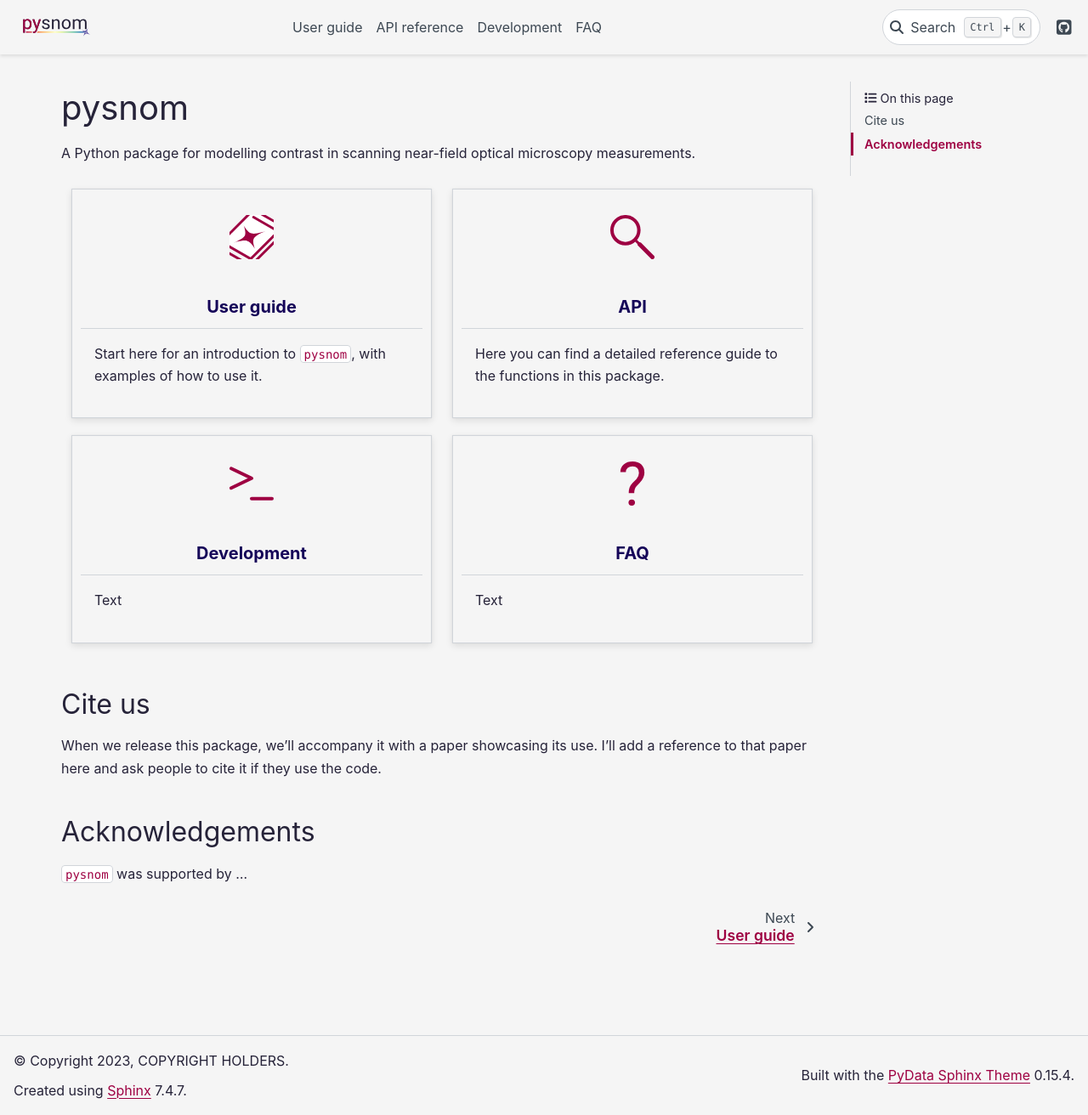
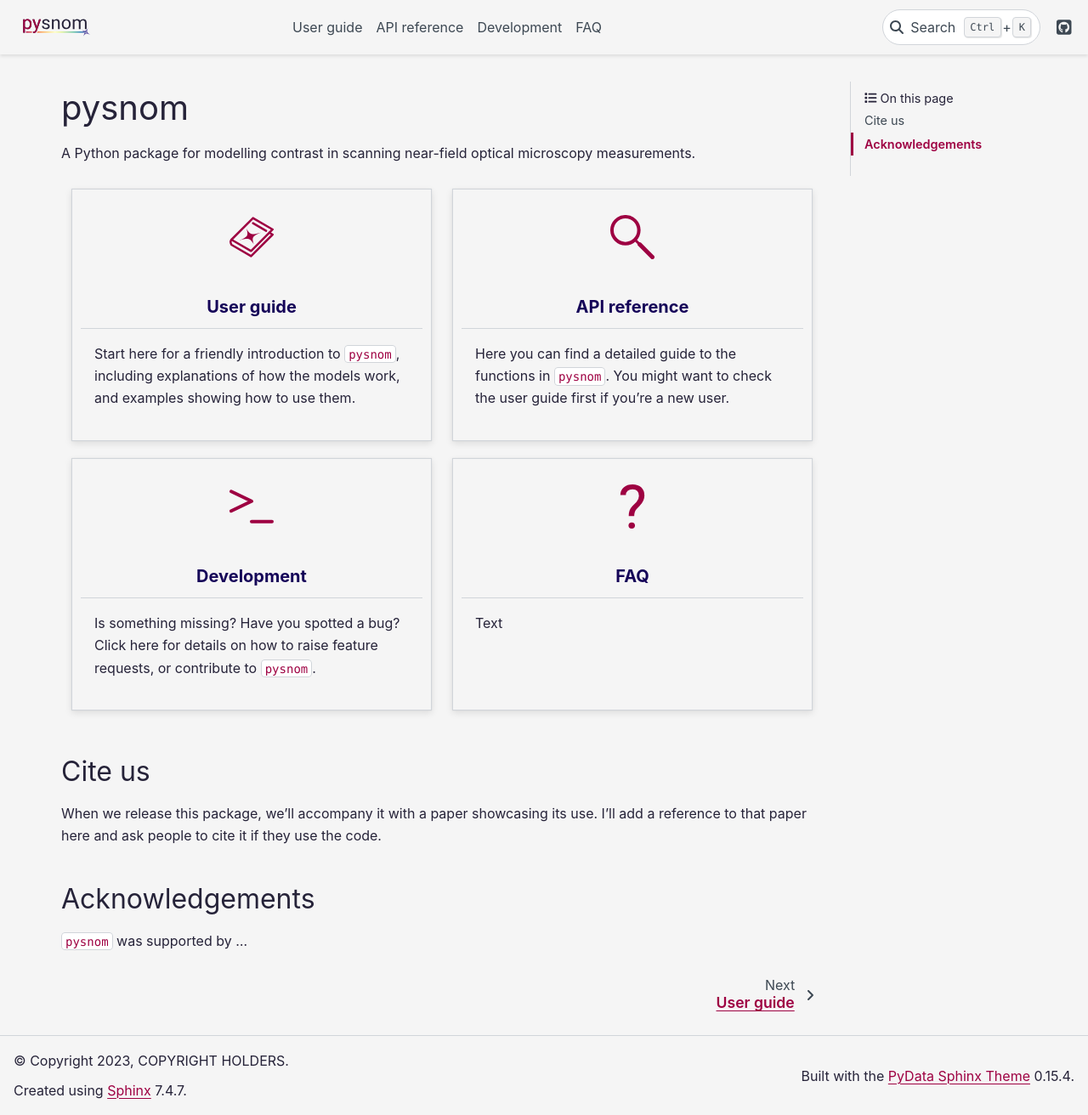
Before and after one commit to TomVincentUK/snompy, a Sphinx documentation site: the page built from docs/index.rst, in a window 1280 px wide and 1312 px high. Shown: the whole window at 85% size. Built offline with Sphinx 7.4.7 and the PyData theme 0.15.4, drawn with Linux system fonts in a browser that asks for light colours.

Commit message:
Fixing unfinished issues with docs

```diff
--- a/docs/guide/intro.rst
+++ b/docs/guide/intro.rst
@@ -12,7 +12,7 @@ If you already know how the finite dipole model (FDM) or point dipole model
 You can also refer to the detailed explanations of the functions used in
 the :doc:`../API/index`.
 The rest of this guide will take you through the workings of the two
-models, and also give tips on how the model can be used to help analyse
+models, and also give tips on how the models can be used to help analyse
 SNOM data.
 
 The examples in this guide rely heavily on ``numpy``, a Python package for
--- a/docs/index.rst
+++ b/docs/index.rst
@@ -23,19 +23,20 @@ microscopy measurements.
       User guide
       ^^^^^^^^^^
 
-      Start here for an introduction to ``pysnom``, with examples of how to
-      use it.
+      Start here for a friendly introduction to ``pysnom``, including
+      explanations of how the models work, and examples showing how to
+      use them.
 
     .. grid-item-card::
       :img-top: _static/api_image.svg
       :link: api
       :link-type: ref
 
-      API
-      ^^^
+      API reference
+      ^^^^^^^^^^^^^
 
-      Here you can find a detailed reference guide to the functions in this
-      package.
+      Here you can find a detailed  guide to the functions in ``pysnom``.
+      You might want to check the user guide first if you're a new user.
 
     .. grid-item-card::
       :img-top: _static/dev_image.svg
@@ -45,7 +46,11 @@ microscopy measurements.
       Development
       ^^^^^^^^^^^
 
-      Text
+      Is something missing?
+      Have you spotted a bug?
+      Click here for details on how to raise feature requests, or
+      contribute to ``pysnom``.
+
 
     .. grid-item-card::
       :img-top: _static/faq_image.svg
```
Also changed, not shown: docs/guide/basics.rst (+4 -4 lines), docs/_static/guide_image.svg.
